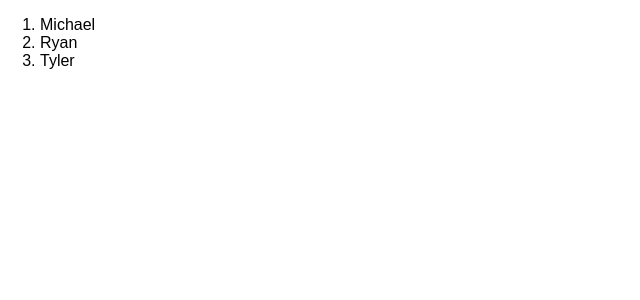
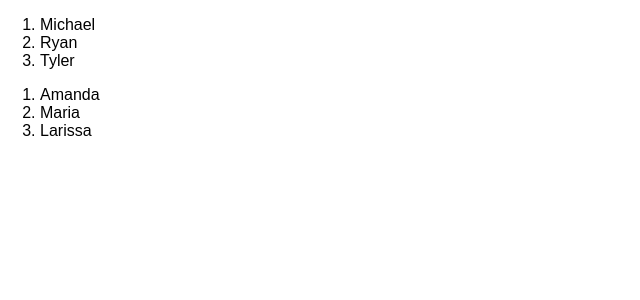
Before and after one commit to eduardo-esteves/contacts, a React (Create React App) app: page / in a window 1280 px wide. Shown: the top 300 px of the page, without its empty margins (0-640 px from the left). Built offline with nearby package versions, Linux system fonts and the light colour scheme.

Commit message:
Adicionado a propriedade this.props no component ContactList, dando a flexibilidade de atribuir cada valor da lista de contatos dinamicamente em tempo de execução e uma maior flexibilidade em reuso.

```diff
--- a/src/App.js
+++ b/src/App.js
@@ -3,12 +3,11 @@ import React, { Component } from 'react';
 class ContactList extends React.Component {
 
   render() {
-
-    const people = [
-      { name: 'Michael' },
-      { name: 'Ryan' },
-      { name: 'Tyler' }
-    ]
+    /* 2º Ao invés de atribuir uma lista de contatos
+    a people foi adicionado a propriedade this.props
+    na estrutura de cada Component e assim podemos atribuir
+    seus valores em tempo de execução. */
+    const people = this.props.contacts;
 
     return <ol>
       {people.map(person => (
@@ -23,7 +22,19 @@ class App extends Component {
   render() {
     return (
       <div className="App">
-        <ContactList/>
+      {/* 1º Adicionado a propriedade props no component
+      ContactList para configurar cada elemento da lista
+      dinamicamente */}
+        <ContactList contacts={[
+          { name: 'Michael' },
+          { name: 'Ryan' },
+          { name: 'Tyler' }
+        ]}/>
+        <ContactList contacts={[
+          { name: 'Amanda' },
+          { name: 'Maria' },
+          { name: 'Larissa' }
+        ]}/>
       </div>
     );
   }
```
